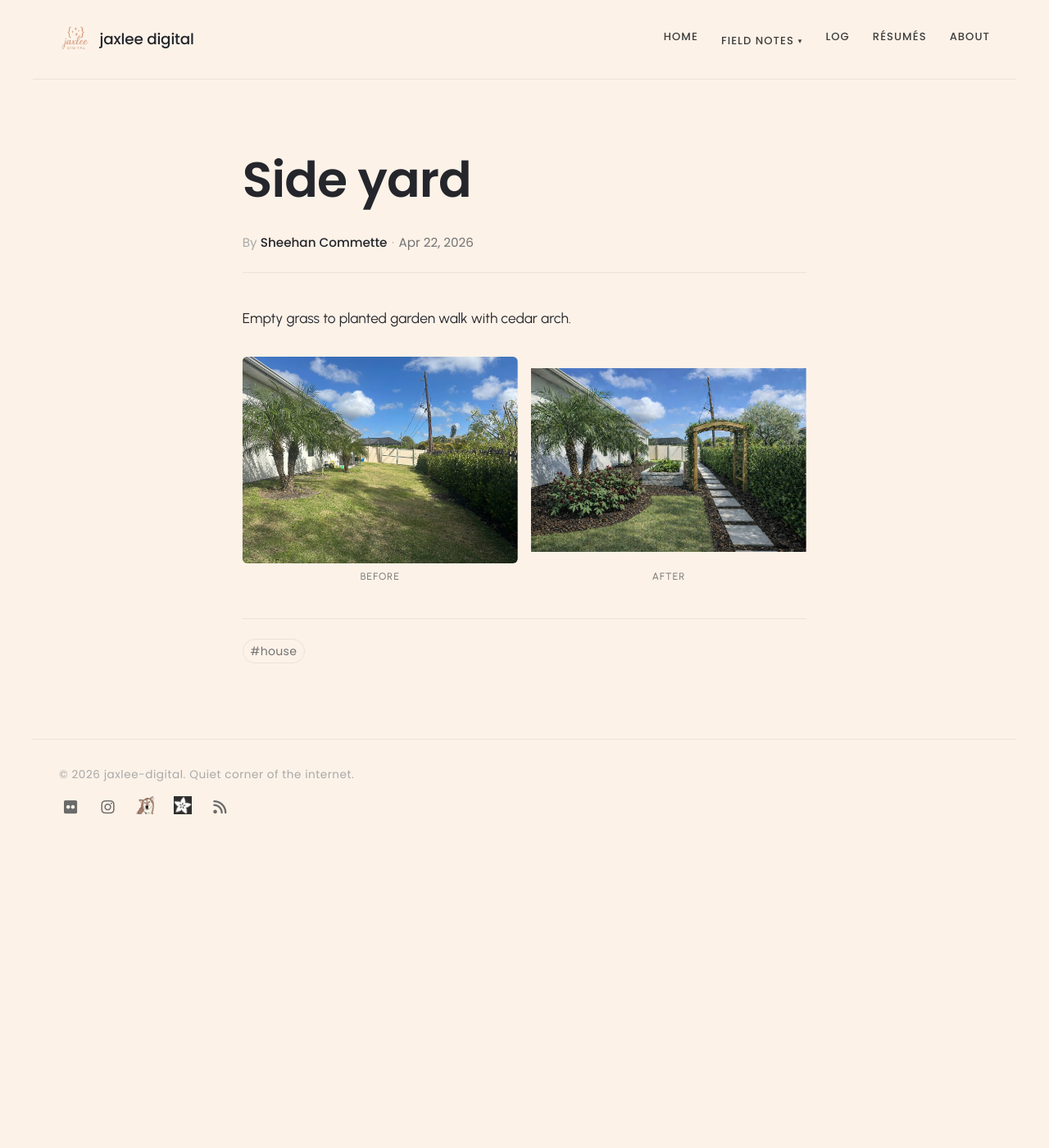
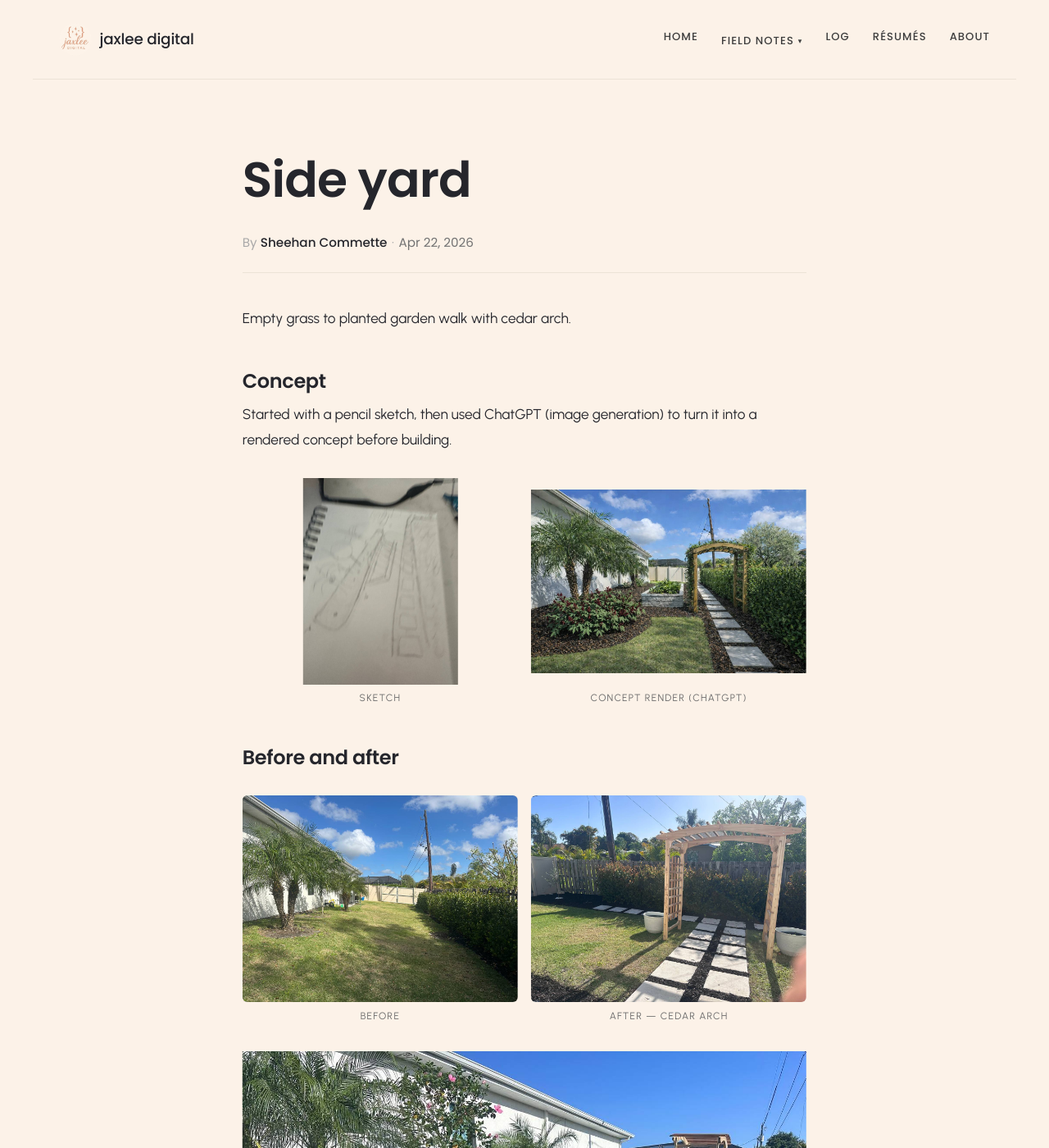
Before and after one commit to jaxlee-digital/jaxlee, a Jekyll site: the page built from _posts/2026-04-22-side-yard.md, in a window 1280 px wide and 1400 px high. Shown: the whole window at 82% size. Built offline with Jekyll 4.4.1, drawn with Linux system fonts in a browser that asks for light colours.

Commit message:
fix(house/side-yard): correct labels, add sketch + concept render, add second after photo

```diff
--- a/_posts/2026-04-22-side-yard.md
+++ b/_posts/2026-04-22-side-yard.md
@@ -3,19 +3,41 @@ title: "Side yard"
 date: 2026-04-22
 author: sheehan
 tags: [house]
-cover: /assets/images/house/side-yard/after.jpg
+cover: /assets/images/house/side-yard/after-1.jpg
 excerpt: "Empty grass to planted garden walk with cedar arch."
 ---
 
 Empty grass to planted garden walk with cedar arch.
 
+## Concept
+
+Started with a pencil sketch, then used ChatGPT (image generation) to turn it into a rendered concept before building.
+
 <figure class="ba-pair">
   <div>
-    <img src="{{ '/assets/images/house/side-yard/before.jpg' | relative_url }}" alt="Before">
+    <img src="{{ '/assets/images/house/side-yard/sketch.jpg' | relative_url }}" alt="Pencil sketch of planned side yard">
+    <figcaption>Sketch</figcaption>
+  </div>
+  <div>
+    <img src="{{ '/assets/images/house/side-yard/concept.jpg' | relative_url }}" alt="ChatGPT-generated rendering of the planned side yard">
+    <figcaption>Concept render (ChatGPT)</figcaption>
+  </div>
+</figure>
+
+## Before and after
+
+<figure class="ba-pair">
+  <div>
+    <img src="{{ '/assets/images/house/side-yard/before.jpg' | relative_url }}" alt="Empty grass side yard before work">
     <figcaption>Before</figcaption>
   </div>
   <div>
-    <img src="{{ '/assets/images/house/side-yard/after.jpg' | relative_url }}" alt="After">
-    <figcaption>After</figcaption>
+    <img src="{{ '/assets/images/house/side-yard/after-1.jpg' | relative_url }}" alt="Finished side yard with cedar arch and paver path">
+    <figcaption>After — cedar arch</figcaption>
   </div>
 </figure>
+
+<figure>
+  <img src="{{ '/assets/images/house/side-yard/after-2.jpg' | relative_url }}" alt="Finished side yard, wide angle showing planted beds and pavers">
+  <figcaption>After — full walk</figcaption>
+</figure>
```
Also changed, not shown: assets/images/house/side-yard/after-1.jpg (added), assets/images/house/side-yard/after-2.jpg (added), assets/images/house/side-yard/concept.jpg (renamed from assets/images/house/side-yard/after.jpg), assets/images/house/side-yard/sketch.jpg (added).
